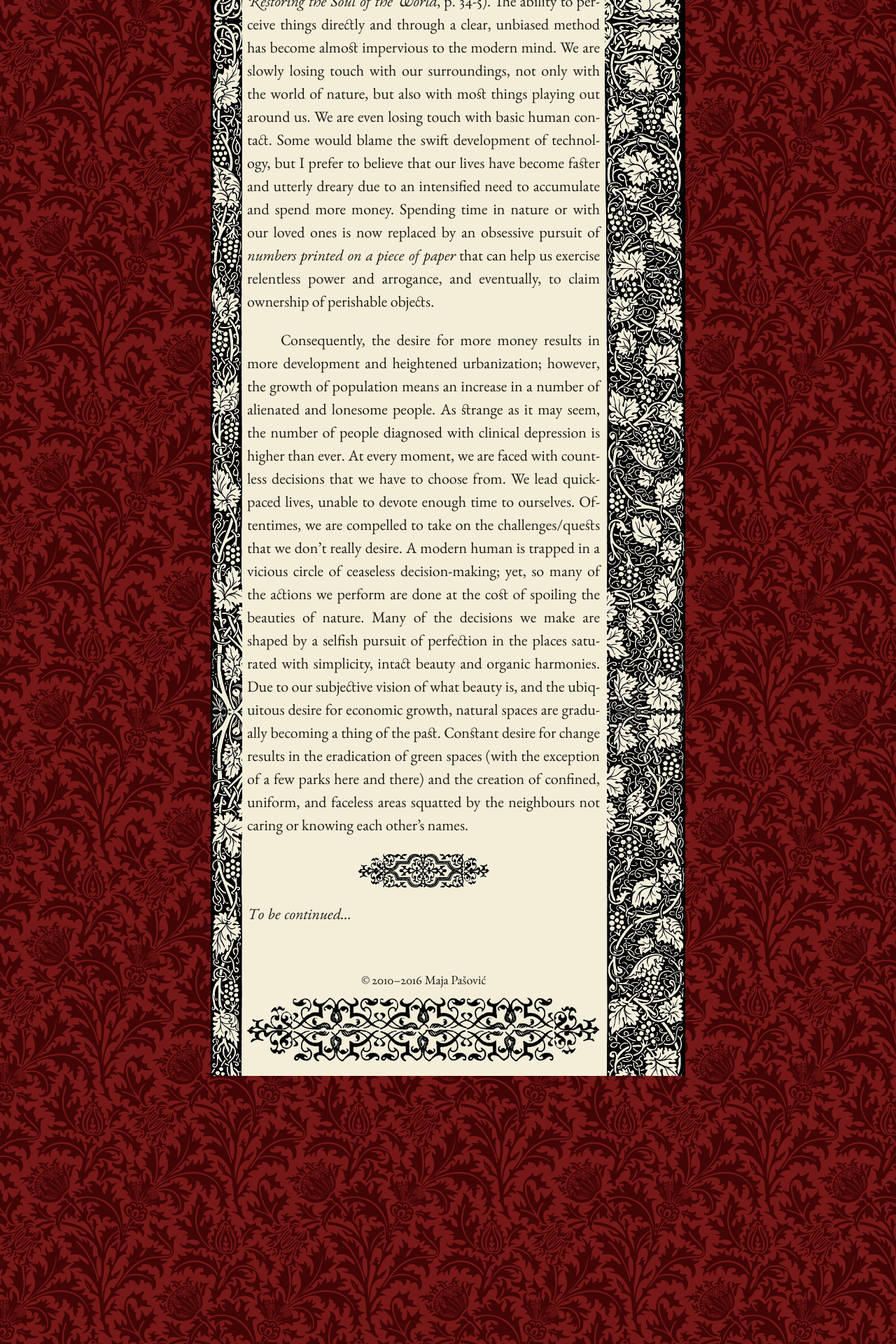
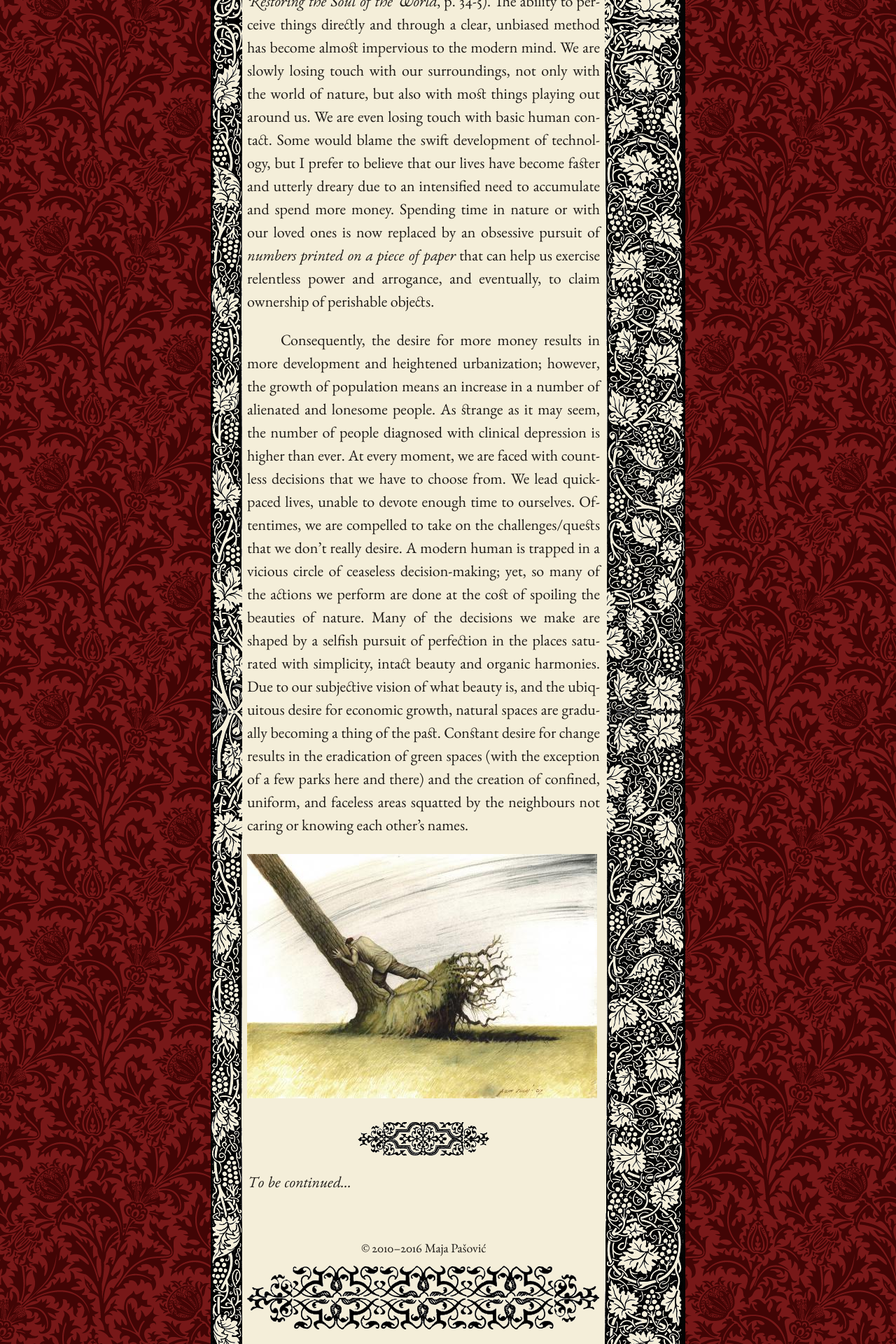
Before and after one commit to mpasovic/majapasovic.org, a Jekyll site: the page built from _posts/2016-07-06-a-lamenting-song-for-fireflies-progressive-destruction-of-the-environment-and-its-consequences.md, in a window 1280 px wide. Shown: the part 3918-5838 px from the top of the page at 70% size. Built offline with Jekyll 4.4.1, drawn with Linux system fonts in a browser that asks for light colours; nearby versions of some CDN libraries.

Commit message:
Updated 2016-07-06-a-lamenting-song-for-fireflies-progressive-destruction-of-the-environment-and-its-consequences.md

```diff
--- a/_posts/2016-07-06-a-lamenting-song-for-fireflies-progressive-destruction-of-the-environment-and-its-consequences.md
+++ b/_posts/2016-07-06-a-lamenting-song-for-fireflies-progressive-destruction-of-the-environment-and-its-consequences.md
@@ -32,6 +32,8 @@ As Ancient Greeks believed, nature is in a constant whirl of creation and self-m
 
 Consequently, the desire for more money results in more development and heightened urbanization; however, the growth of population means an increase in a number of alienated and lonesome people. As strange as it may seem, the number of people diagnosed with clinical depression is higher than ever. At every moment, we are faced with countless decisions that we have to choose from. We lead quick-paced lives, unable to devote enough time to ourselves. Oftentimes, we are compelled to take on the challenges/quests that we don't really desire. A modern human is trapped in a vicious circle of ceaseless decision-making; yet, so many of the actions we perform are done at the cost of spoiling the beauties of nature. Many of the decisions we make are shaped by a selfish pursuit of perfection in the places saturated with simplicity, intact beauty and organic harmonies. Due to our subjective vision of what beauty is, and the ubiquitous desire for economic growth, natural spaces are gradually becoming a thing of the past. Constant desire for change results in the eradication of green spaces (with the exception of a few parks here and there) and the creation of confined, uniform, and faceless areas squatted by the neighbours not caring or knowing each other's names.
 
+![man_and_nature_164025.jpg]({{site.baseurl}}/img/man_and_nature_164025.jpg)
+
 *****
 
 *To be continued...*
```
